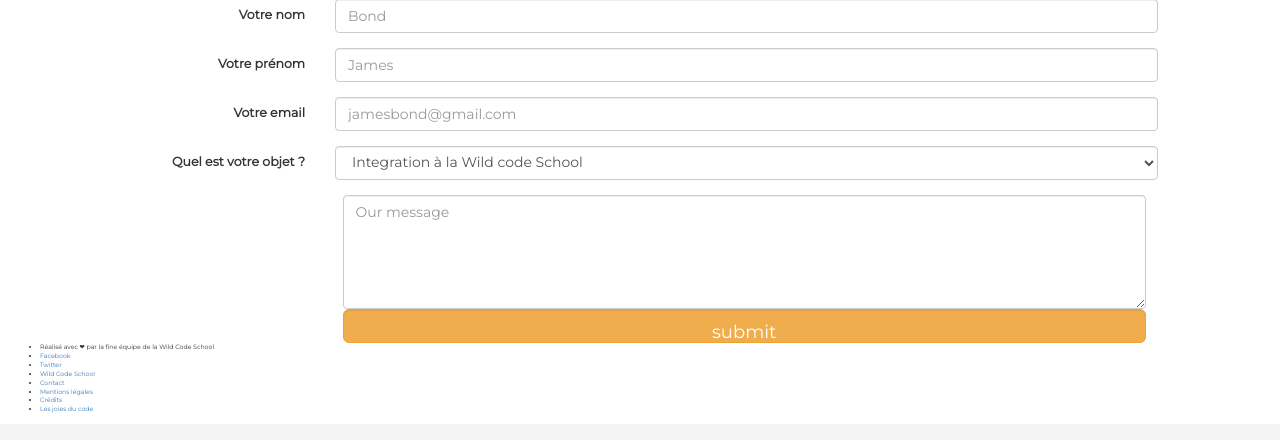
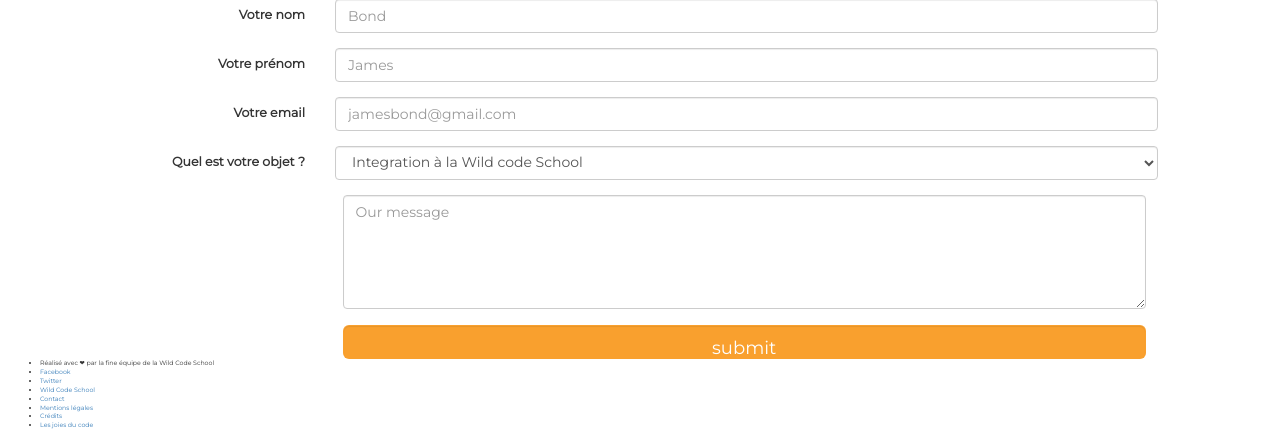
Before and after one commit to LouisBruge/lesjoiesdelawild, a PHP site: page /src/php/top_10.php in a window 1280 px wide. Shown: the part 1448-1888 px from the top of the page. Before the commit the page ends 1861 px from the top, so only its background shows below. Run offline with PHP 8.4, Linux system fonts and the light colour scheme; some libraries are stand-ins or nearby versions.

Commit message:
Set background-color, font color, padding-top to #contact_form .btn

```diff
--- a/src/css/top_10.css
+++ b/src/css/top_10.css
@@ -17,6 +17,7 @@
  *
  *  ** #CONTACT_FORM properties **
  *  * label tag properties
+ *  * .btn properties
  */
 
 
@@ -96,3 +97,9 @@ p {
     font-size: 2em;
     font-weight: bold;
 }
+
+#contact_form .btn-orange {
+    background-color: #f9a02e;
+    margin-top : 2vh;
+    color: #FEFEFE;
+}
--- a/src/php/top_10.php
+++ b/src/php/top_10.php
@@ -211,8 +211,8 @@
 		                <textarea rows="5" placeholder="Our message" class="form-control "></textarea>
                     </div>
 
-                    <div class="col-xs-offset-3 col-xs-8 col-ms-9 col-ms-offset-2">
-                        <input type="submit" value="submit" class="form-control btn btn-warning btn-lg" />
+                    <div class="col-xs-offset-3 col-xs-8 col-ms-9 col-ms-offset-2 text-center">
+                        <input type="submit" value="submit" class="form-control btn btn-orange btn-lg" />
                     </div>
 				</form>
             </div>
```
